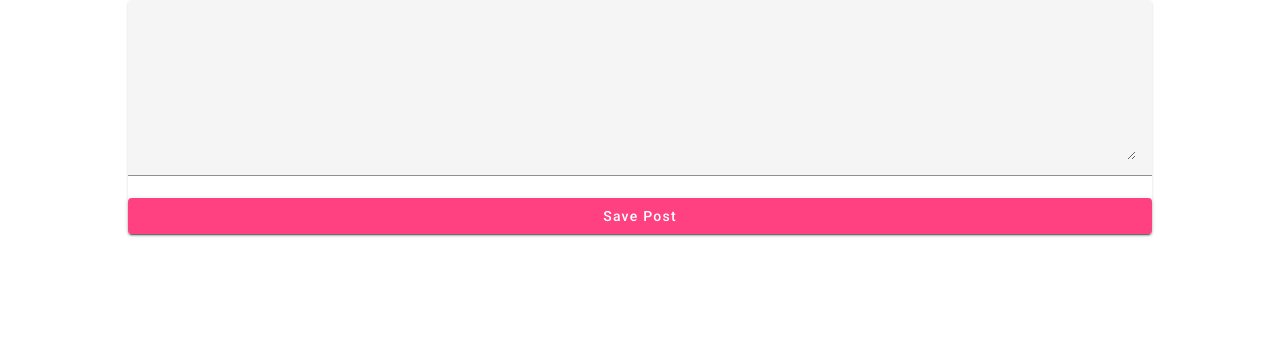
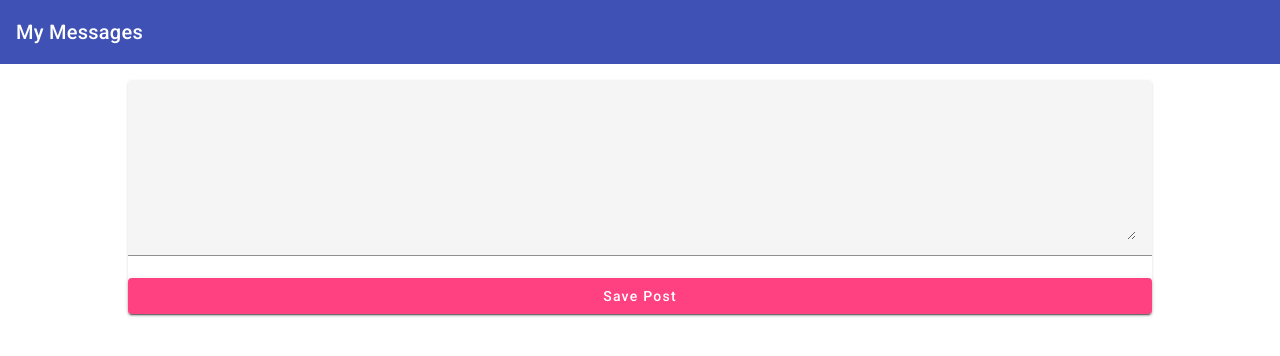
Before and after one commit to sudhansom/angular-project-aug, an Angular app: page / in a window 1280 px wide. Shown: the top 356 px of the page. Built offline with nearby package versions, Linux system fonts and the light colour scheme.

Commit message:
add mat-toolbar in header compoent

```diff
--- a/src/app/app.component.html
+++ b/src/app/app.component.html
@@ -1 +1,4 @@
-<app-post-create></app-post-create>
+<app-header></app-header>
+<main>
+  <app-post-create></app-post-create>
+</main>
--- a/src/app/app.component.scss
+++ b/src/app/app.component.scss
@@ -0,0 +1,5 @@
+:host {
+  main {
+    margin-top: 1rem;
+  }
+}
--- a/src/app/header/header.component.html
+++ b/src/app/header/header.component.html
@@ -0,0 +1 @@
+<mat-toolbar color="primary">My Messages</mat-toolbar>
```
Also changed, not shown: src/app/app.module.ts (+7 -2 lines), src/app/header/header.component.ts (+11 -0 lines).
